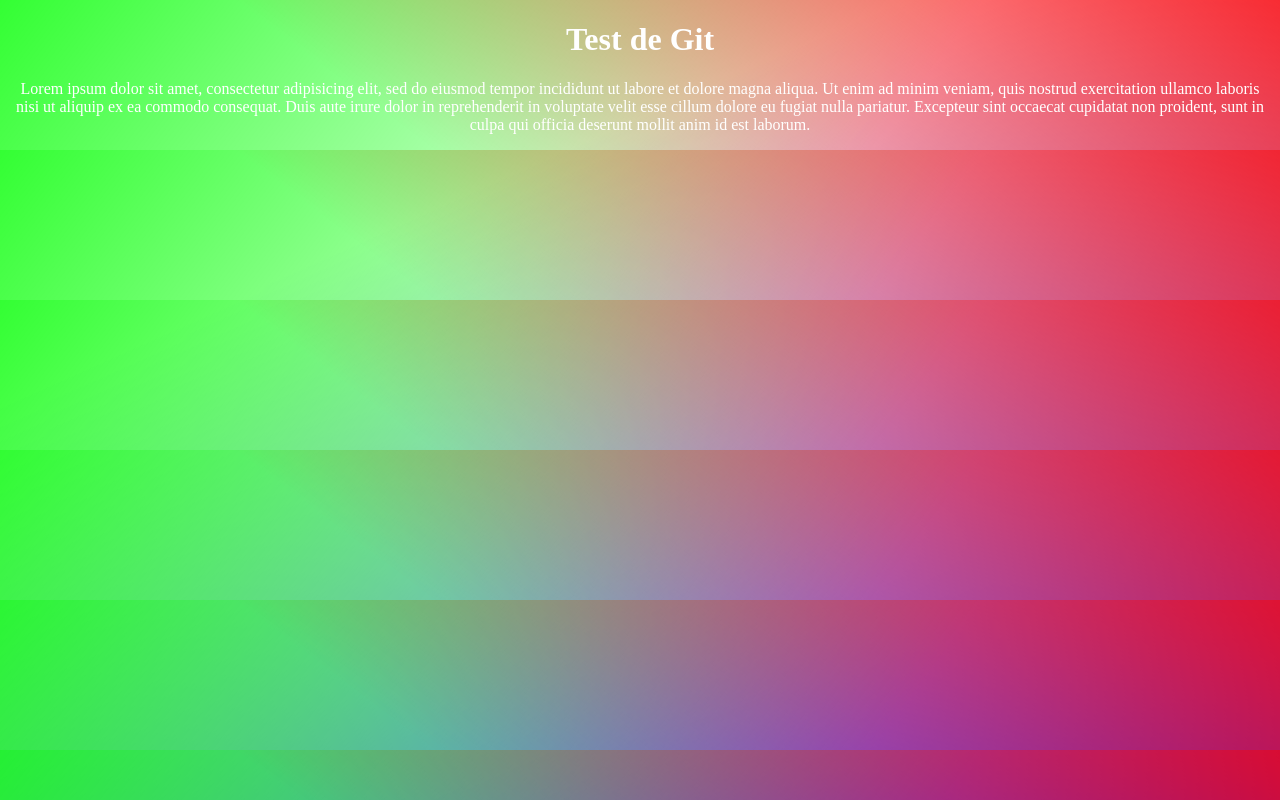
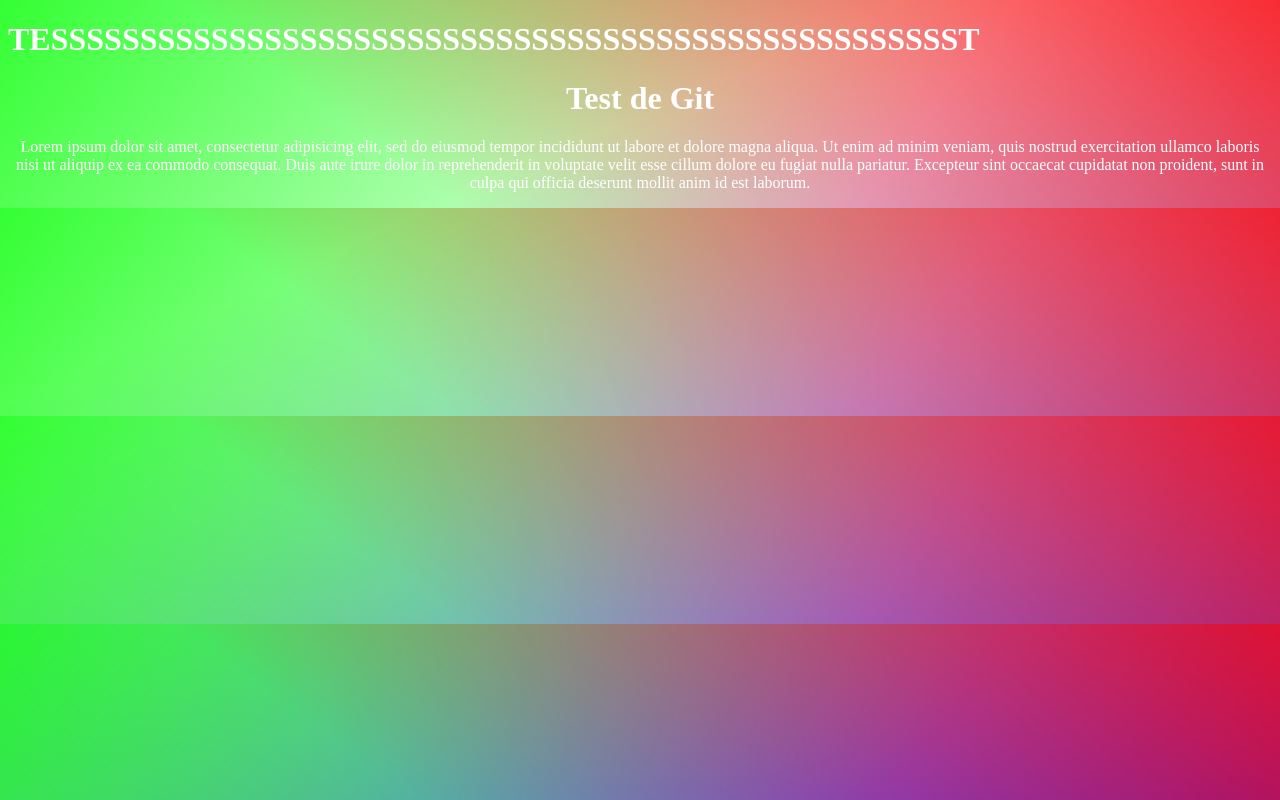
Before and after one commit to nadla/newproject, a plain HTML site: page index.html in a window 1280 px wide. Drawn offline with Linux system fonts and the light colour scheme.

Commit message:
modif test branche

```diff
--- a/index.html
+++ b/index.html
@@ -8,7 +8,7 @@
 </head>
 
 		<body>
-
+<h1>TESSSSSSSSSSSSSSSSSSSSSSSSSSSSSSSSSSSSSSSSSSSSSSSSSSST</h1>
 			<div class="text">
 			<h1>Test de Git</h1>
 				<p>Lorem ipsum dolor sit amet, consectetur adipisicing elit, sed do eiusmod
```
